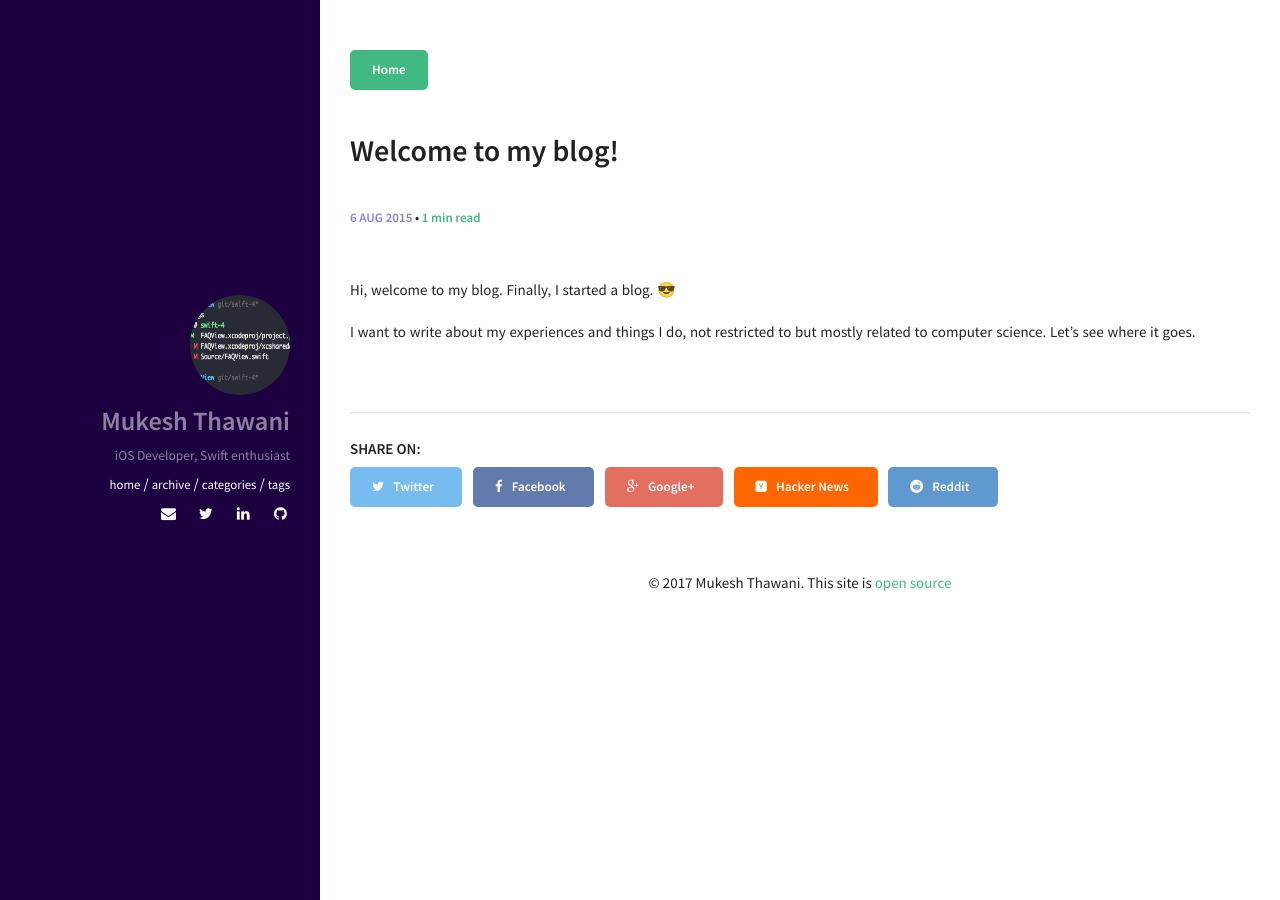
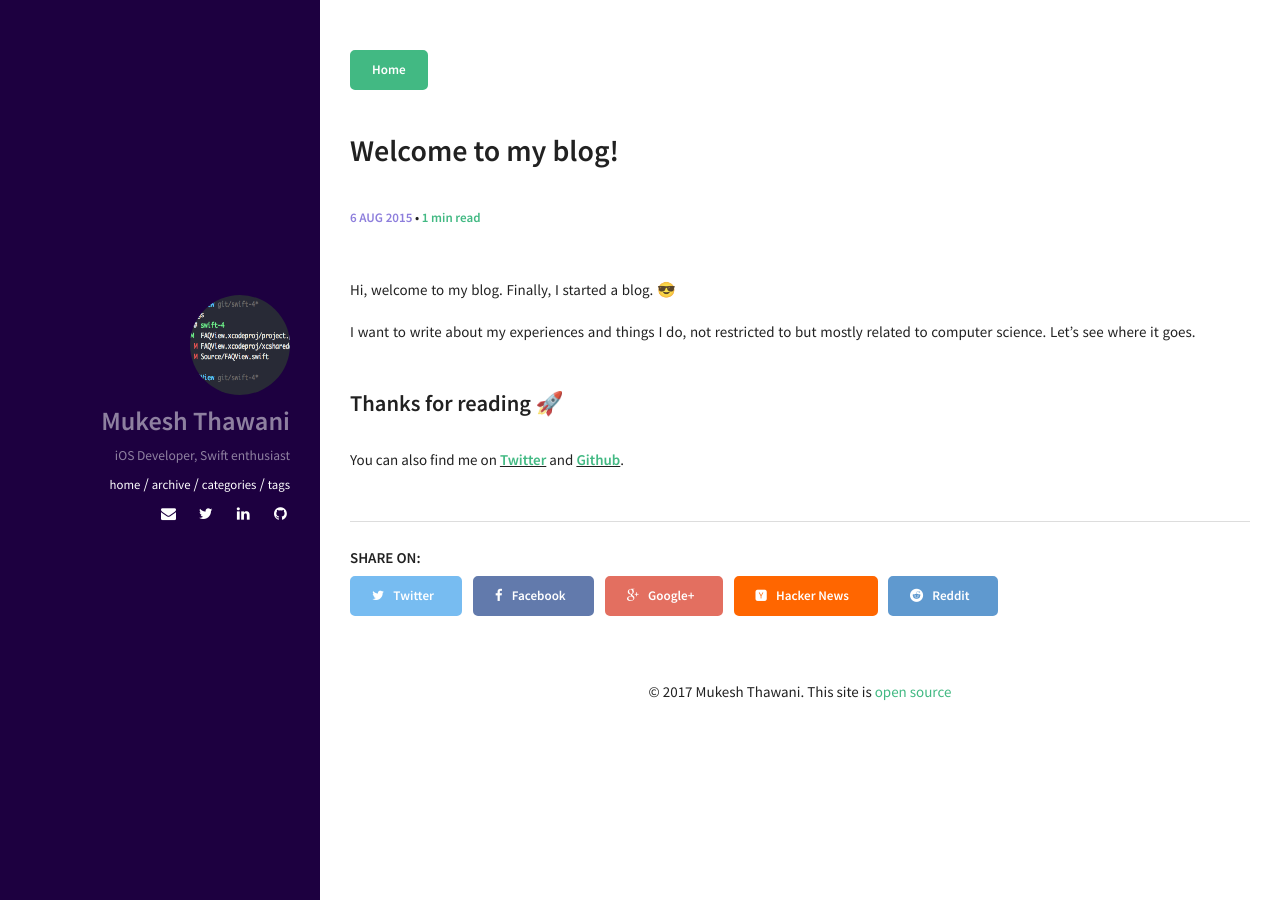
Before and after one commit to mukeshthawani/mukeshthawani.github.io, a Jekyll site: the page built from _posts/2015-08-06-welcome-to-my-blog.md, in a window 1280 px wide. Built offline with Jekyll 4.4.1, drawn with Linux system fonts in a browser that asks for light colours.

Commit message:
Add twitter and github link

```diff
--- a/_layouts/post.html
+++ b/_layouts/post.html
@@ -38,6 +38,10 @@ layout: default
   <article class="post-content">
     {{ content }}
   </article>
+
+  <h3>Thanks for reading 🚀 </h3>
+
+  You can also find me on <b><u><a href="https://twitter.com/{{ site.owner.twitter }}">Twitter</a></u></b> and <b><u><a href="https://www.github.com/{{ site.owner.github }}">Github</a></u></b>.
 </div>
 
 <div class="share-buttons">
```
